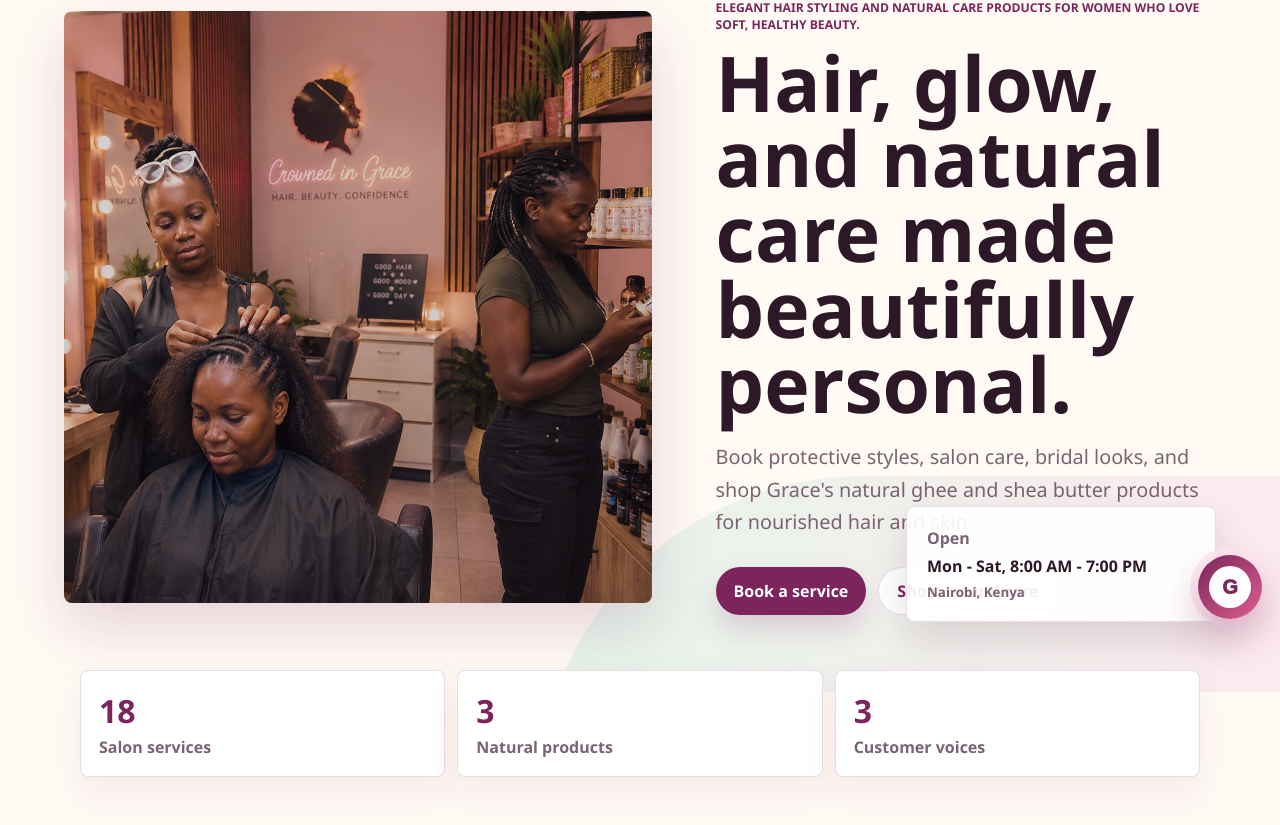
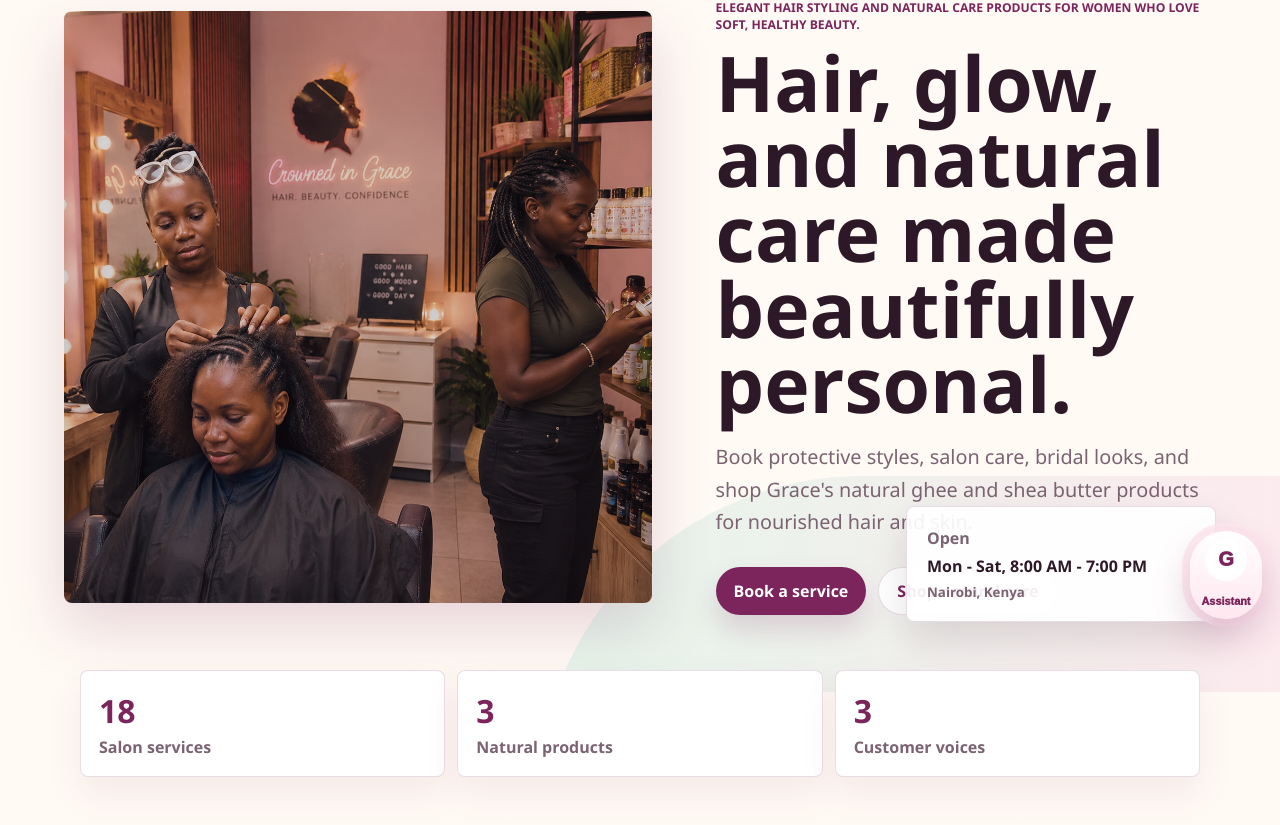
Before and after one commit to nimba005/grace-beauty-studio, a Flask app: page / in a window 1280 px wide. Shown: the part 163-988 px from the top of the page. Run offline with Flask 3, Linux system fonts and the light colour scheme; data comes from the database, SQL or seed files in the repository; data that the repository does not hold is empty; some libraries are stand-ins or nearby versions.

Commit message:
Updated the chat assistant

```diff
--- a/static/commerce.css
+++ b/static/commerce.css
@@ -19,8 +19,9 @@
 .cart-item button{background:#fff;color:#9f1239;border:1px solid #fecdd3;box-shadow:none;padding:9px 12px}
 .cart-booking-form{grid-template-columns:1fr;padding:16px}
 .book-contact-widget{position:fixed;right:18px;bottom:18px;z-index:1100;display:grid;justify-items:end;gap:12px}
-.book-contact-fab{position:relative;width:64px;height:64px;padding:0;border-radius:50%;display:grid;place-items:center;background:linear-gradient(135deg,var(--plum),var(--rose));box-shadow:0 18px 38px rgba(123,37,92,.34),0 0 0 8px rgba(255,231,239,.78)}
+.book-contact-fab{position:relative;width:72px;min-height:88px;padding:0 0 4px;border-radius:999px;display:grid;place-items:center;background:linear-gradient(180deg,#fff,var(--blush));box-shadow:0 18px 38px rgba(123,37,92,.24),0 0 0 8px rgba(255,231,239,.78);color:var(--plum)}
 .book-contact-fab span{width:42px;height:42px;display:grid;place-items:center;border-radius:50%;background:#fff;color:var(--plum);font-size:1.25rem;font-weight:950}
+.book-contact-fab small{font-size:.68rem;font-weight:950;line-height:1;color:var(--plum)}
 .book-contact-fab:after{content:"";position:absolute;width:78px;height:78px;border:1px solid rgba(123,37,92,.22);border-radius:50%;animation:assistant-pulse 2.4s ease-out infinite}
 @keyframes assistant-pulse{0%{transform:scale(.82);opacity:.7}100%{transform:scale(1.25);opacity:0}}
 .book-contact-panel{width:min(380px,calc(100vw - 28px));padding:16px;border:1px solid rgba(123,37,92,.14);border-radius:18px;background:rgba(255,255,255,.97);box-shadow:0 24px 70px rgba(45,24,39,.24);backdrop-filter:blur(18px);display:grid;gap:12px;transform-origin:bottom right}
@@ -51,4 +52,4 @@
 .contact-actions a span{color:var(--plum)}
 .contact-actions a small{color:var(--muted)}
 @media(max-width:860px){.compact-booking{grid-template-columns:1fr}}
-@media(max-width:680px){.cart-panel{width:100%;border-left:0}.book-contact-widget{right:14px;bottom:14px}.book-contact-fab{width:58px;height:58px}.book-contact-fab span{width:38px;height:38px}.book-contact-panel{width:calc(100vw - 28px)}.quick-actions{grid-template-columns:repeat(2,1fr)}.quick-actions a{min-height:62px}.assistant-chat form{grid-template-columns:1fr}.assistant-chat button{width:100%}}
+@media(max-width:680px){.cart-panel{width:100%;border-left:0}.book-contact-widget{right:14px;bottom:14px}.book-contact-fab{width:66px;min-height:82px}.book-contact-fab span{width:38px;height:38px}.book-contact-panel{width:calc(100vw - 28px)}.quick-actions{grid-template-columns:repeat(2,1fr)}.quick-actions a{min-height:62px}.assistant-chat form{grid-template-columns:1fr}.assistant-chat button{width:100%}}
--- a/templates/home.html
+++ b/templates/home.html
@@ -148,7 +148,7 @@
     </div>
   </aside>
   <section class="book-contact-widget" data-book-widget>
-    <button class="book-contact-fab" type="button" data-book-toggle aria-label="Open Grace assistant"><span>G</span></button>
+    <button class="book-contact-fab" type="button" data-book-toggle aria-label="Open Grace assistant"><span>G</span><small>Assistant</small></button>
     <div class="book-contact-panel" data-book-panel hidden>
       <header class="book-contact-header"><div><p class="eyebrow">Assistant</p><strong>Grace shopping guide</strong></div><button type="button" data-book-close aria-label="Close Grace assistant">Close</button></header>
       <button type="button" data-cart-open>Open cart & booking</button>
```
